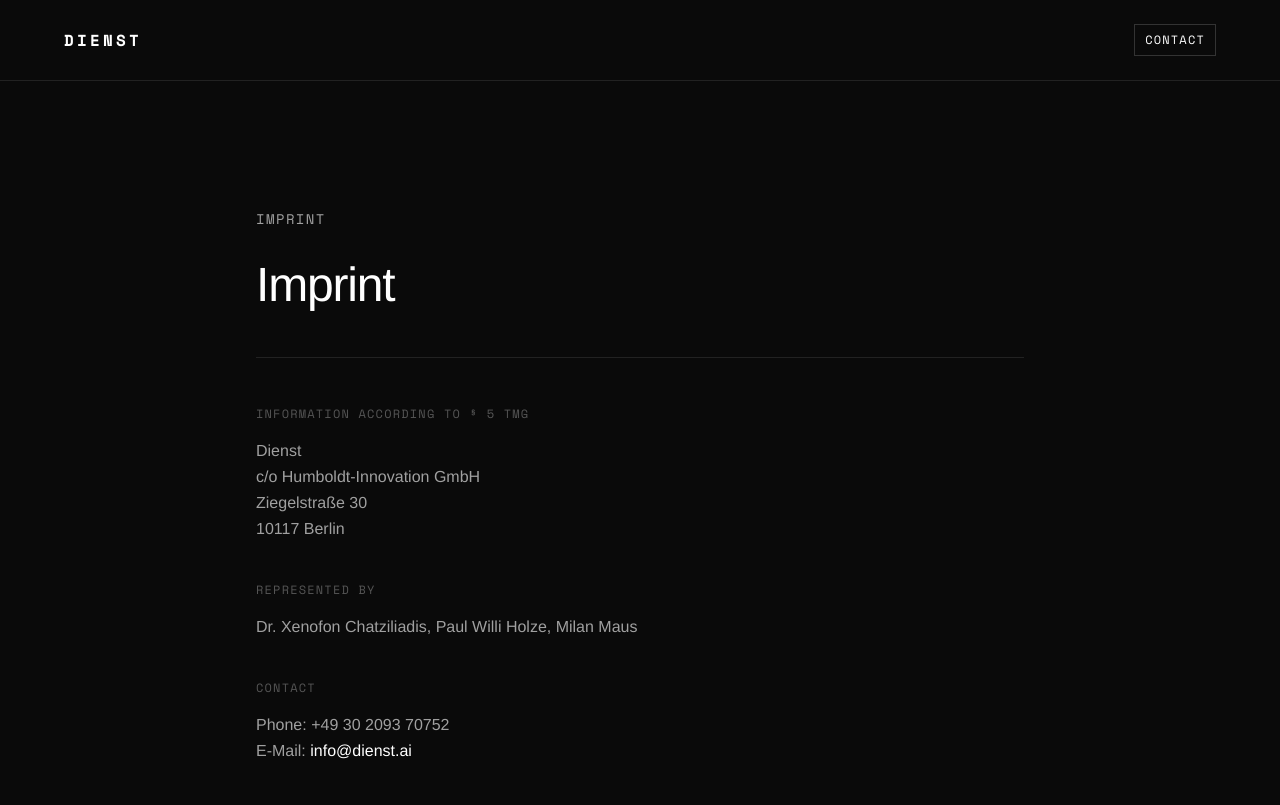
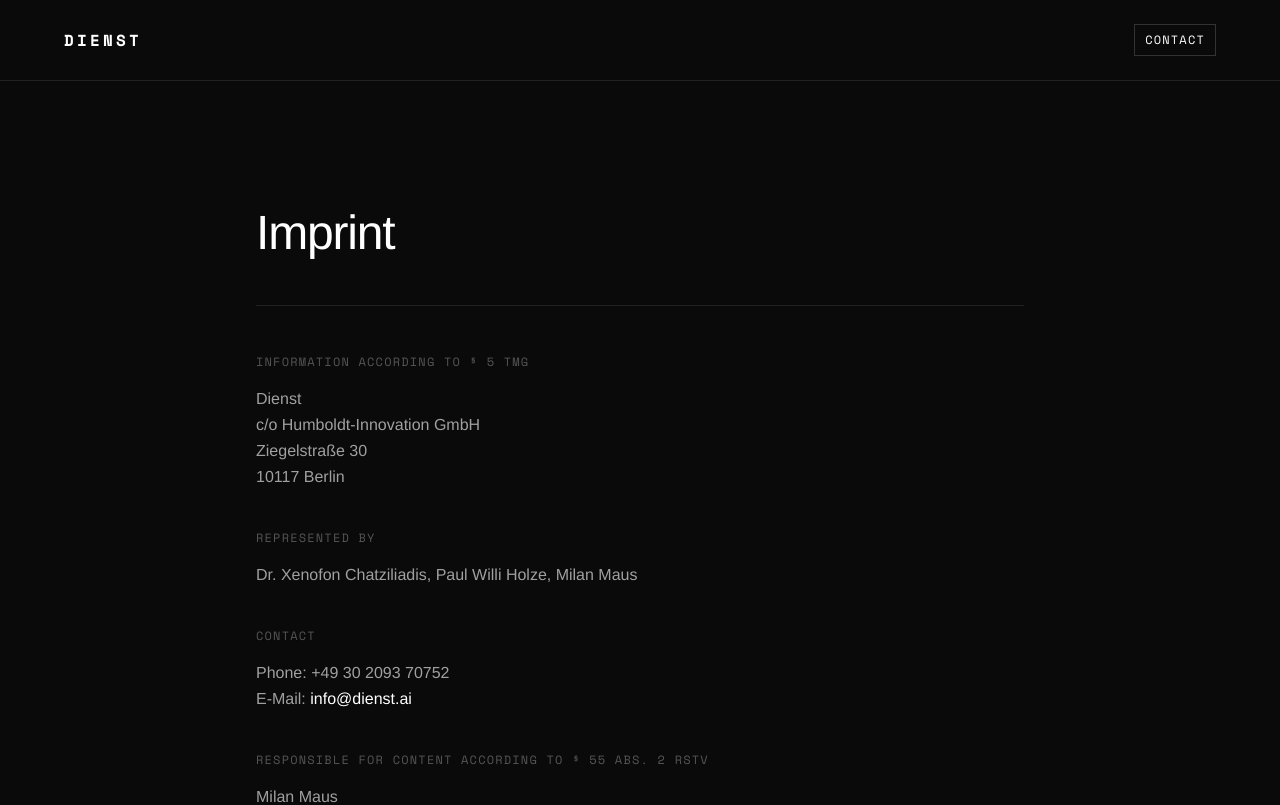
Before and after one commit to milanmaus/dienst-website, a Next.js app: page /imprint in a window 1280 px wide. Shown: the top 805 px of the page. Built offline with nearby package versions, Linux system fonts and the light colour scheme.

Commit message:
Update page.tsx
remove 2x imprint

```diff
--- a/app/imprint/page.tsx
+++ b/app/imprint/page.tsx
@@ -12,9 +12,6 @@ export default function ImprintPage() {
       <Navbar />
       <main className="px-6 md:px-16 py-16 md:py-32">
         <div className="mx-auto w-full max-w-3xl">
-          <p className="font-mono text-sm text-[#a0a0a0] tracking-widest mb-8">
-            IMPRINT
-          </p>
           <h1 className="text-3xl md:text-5xl font-light text-white tracking-tight mb-12">
             Imprint
           </h1>
```
